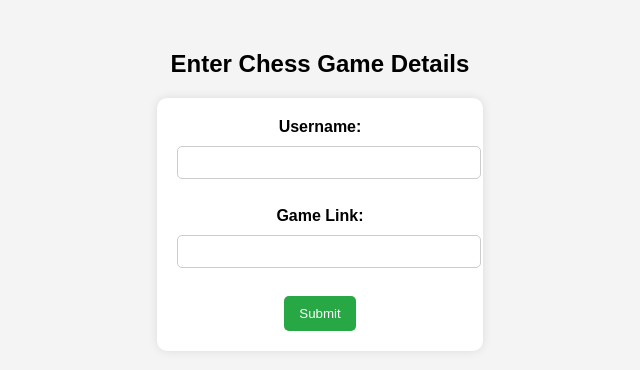
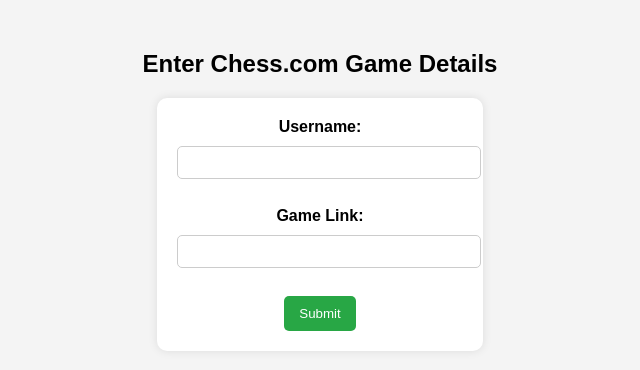
Before and after one commit to kamr8431/GameReview, a Flask app: page / in a window 1280 px wide. Shown: the top 370 px of the page, without its empty margins (320-960 px from the left). Run offline with Flask 3, Linux system fonts and the light colour scheme.

Commit message:
chess.com games specifically

```diff
--- a/templates/index.html
+++ b/templates/index.html
@@ -42,7 +42,7 @@
     </style>
 </head>
 <body>
-    <h2>Enter Chess Game Details</h2>
+    <h2>Enter Chess.com Game Details</h2>
     <form action="/review" method="post">
         <label for="username">Username:</label>
         <input type="text" id="username" name="username" required><br><br>
```
